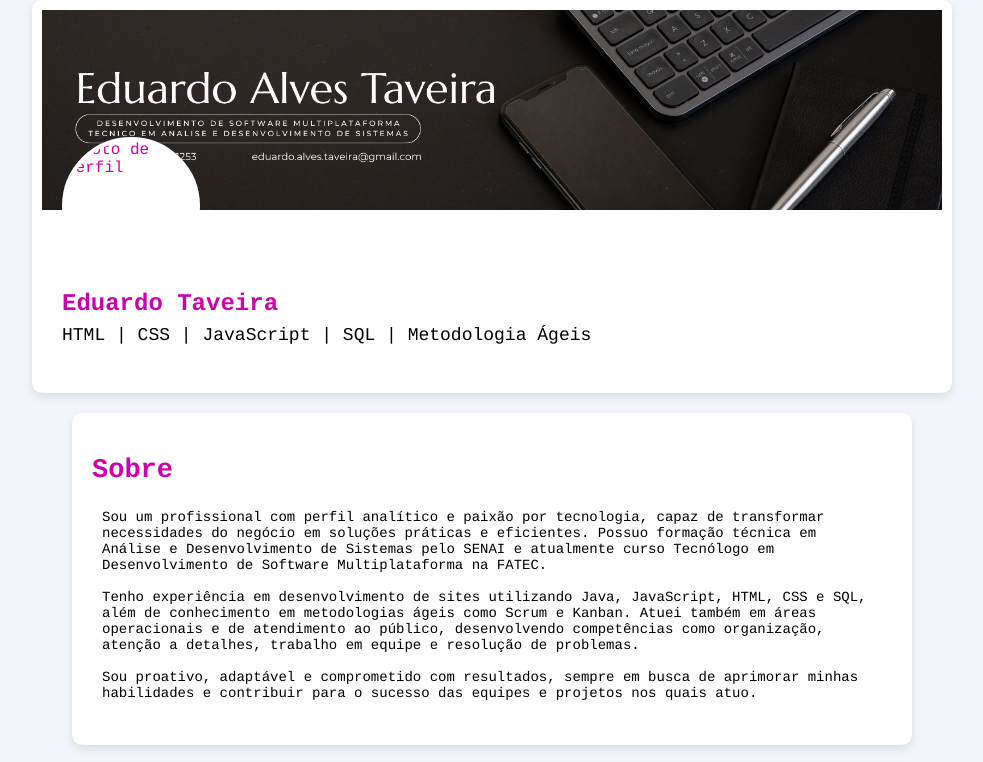
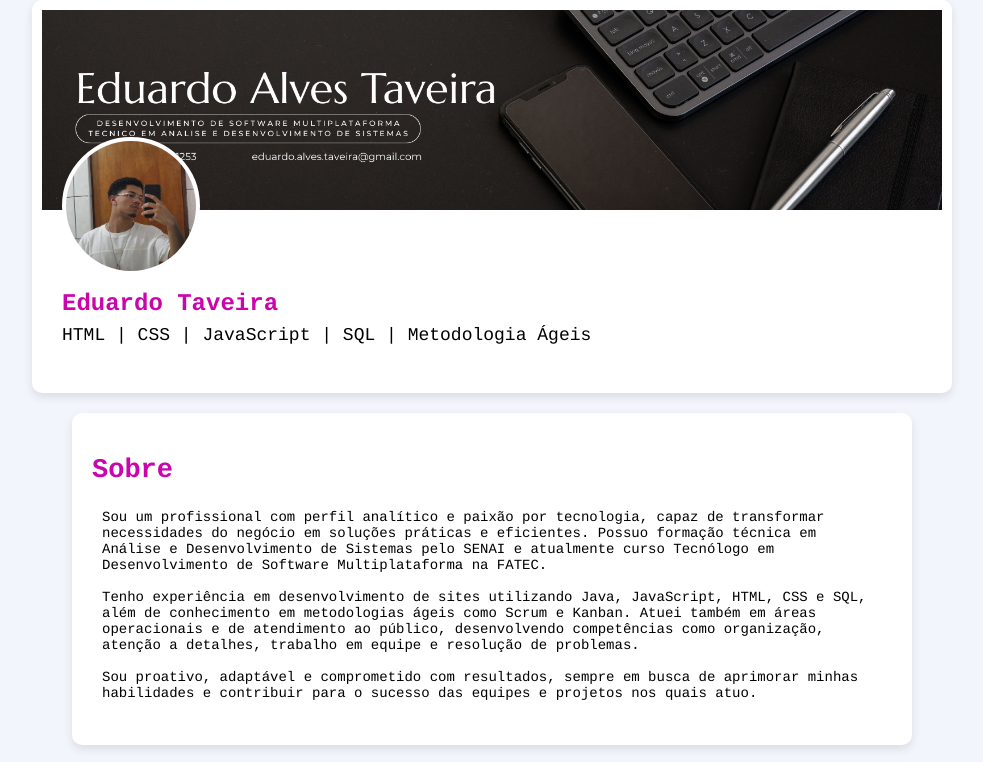
Before and after one commit to Eduardo-Taveira/Segundo-CV, a plain HTML site: page index.html in a window 1280 px wide. Shown: the top 762 px of the page, without its empty margins (148-1131 px from the left). Drawn offline with Linux system fonts and the light colour scheme; files whose address does not match are found by name.

Commit message:
Update and rename SegundoCV.html to index.html

```diff
--- a/SegundoCV.html
+++ b/index.html
@@ -13,7 +13,7 @@
     <!-- ===== BANNER E FOTO DE PERFIL ===== -->
     <div class="banner"> <!-- Banner de fundo -->
         <div class="FotoPerfil"> <!-- Div que contém a foto de perfil -->
-            <img src="/imagem/WhatsApp Image 2025-08-04 at 18.34.47.jpeg" alt="Foto de Perfil"> <!-- Imagem do perfil -->
+            <img src="WhatsApp Image 2025-08-04 at 18.34.47.jpeg" alt="Foto de Perfil"> <!-- Imagem do perfil -->
         </div>
     </div>
 
```
